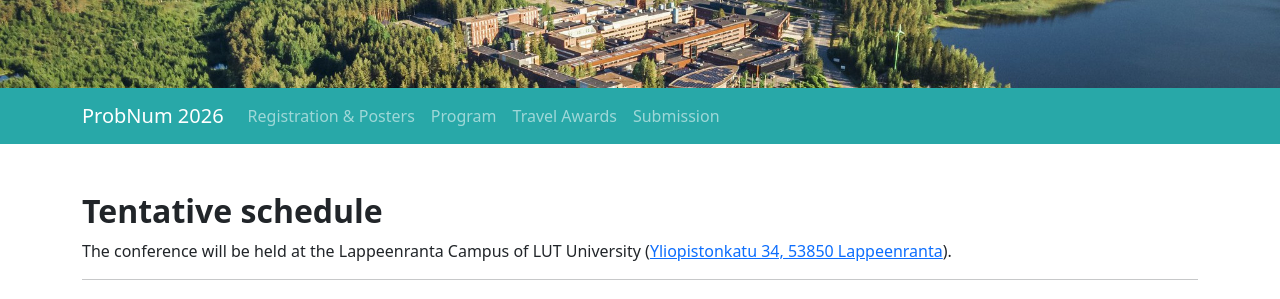
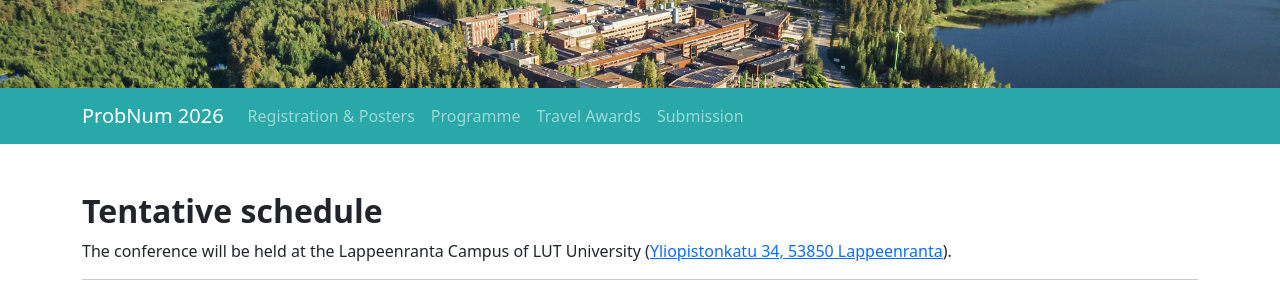
Before and after one commit to probnum2026/probnum2026.github.io, a Jekyll site: the page built from program.md, in a window 1280 px wide. Shown: the part 185-484 px from the top of the page. Built offline with Jekyll 4.4.1, drawn with Linux system fonts in a browser that asks for light colours; nearby versions of some CDN libraries.

Commit message:
spelling

```diff
--- a/_includes/head.html
+++ b/_includes/head.html
@@ -17,7 +17,7 @@
                     <a class="nav-link" href="/registration">Registration & Posters</a>
                 </li>
                 <li class="nav-item">
-                    <a class="nav-link" href="/program">Program</a>
+                    <a class="nav-link" href="/program">Programme</a>
                 </li>
                 <li class="nav-item">
                     <a class="nav-link" href="/support">Travel Awards</a>
--- a/program.md
+++ b/program.md
@@ -1,6 +1,6 @@
 ---
 layout: default
-title: "ProbNum 2026 &ndash; Program"
+title: "ProbNum 2026 &ndash; Programme"
 header_image: LUT.jpg
 ---
 
```
